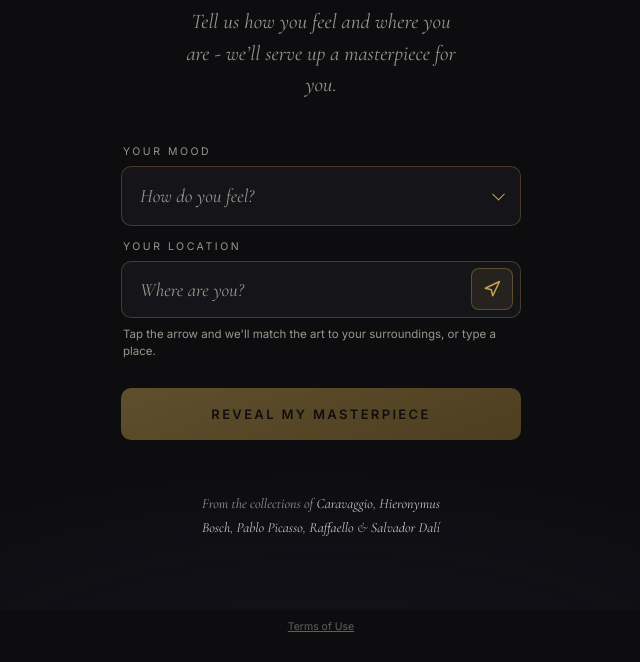
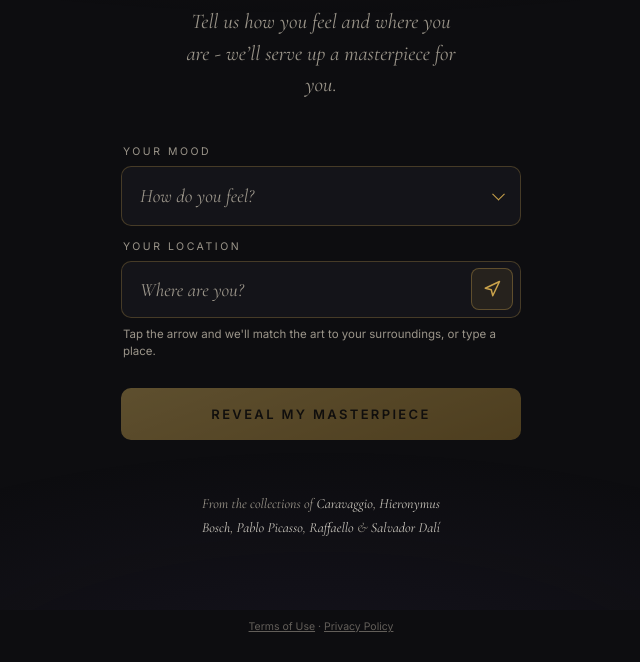
Before and after one commit to prodigalson/mood-masterpiece, a plain HTML site: page index.html in a window 1280 px wide. Shown: the part 190-852 px from the top of the page, without its empty margins (319-959 px from the left). Drawn offline with nearby package versions, Linux system fonts and the light colour scheme.

Commit message:
Link to the chingularity.com Privacy Policy
Co-Authored-By: Claude Fable 5.2 <noreply@anthropic.com>

```diff
--- a/index.html
+++ b/index.html
@@ -420,7 +420,7 @@
   </div>
 </section>
 
-<footer><a href="https://chingularity.com/terms" target="_blank" rel="noopener" style="color:inherit">Terms of Use</a></footer>
+<footer><a href="https://chingularity.com/terms" target="_blank" rel="noopener" style="color:inherit">Terms of Use</a> &middot; <a href="https://chingularity.com/privacy" target="_blank" rel="noopener" style="color:inherit">Privacy Policy</a></footer>
 
 <div id="toast" role="status"></div>
 
```
